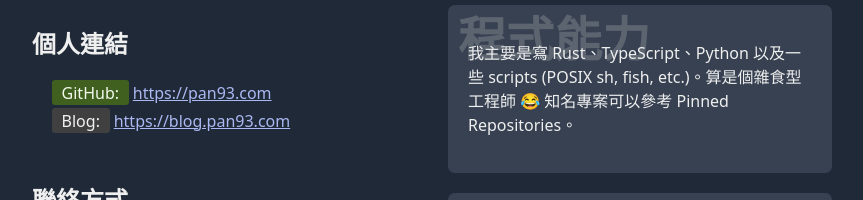
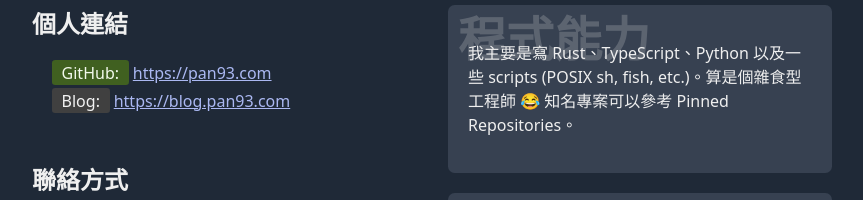
Before and after one commit to pan93412/personal-readme-v2, a website built with Parcel: page src/index.html in a window 1280 px wide. Shown: the part 448-648 px from the top of the page, without its empty margins (208-1071 px from the left). Built offline with nearby package versions, Linux system fonts and the light colour scheme; a small style sheet from the web is missing.

Commit message:
fix(style/root): Remove start margin of Header 2

```diff
--- a/src/style/root.scss
+++ b/src/style/root.scss
@@ -29,3 +29,8 @@ p,
 li {
   line-height: $line-height;
 }
+
+h2 {
+  margin-block: 0;
+  margin-block-end: 0.83em;
+}
```
